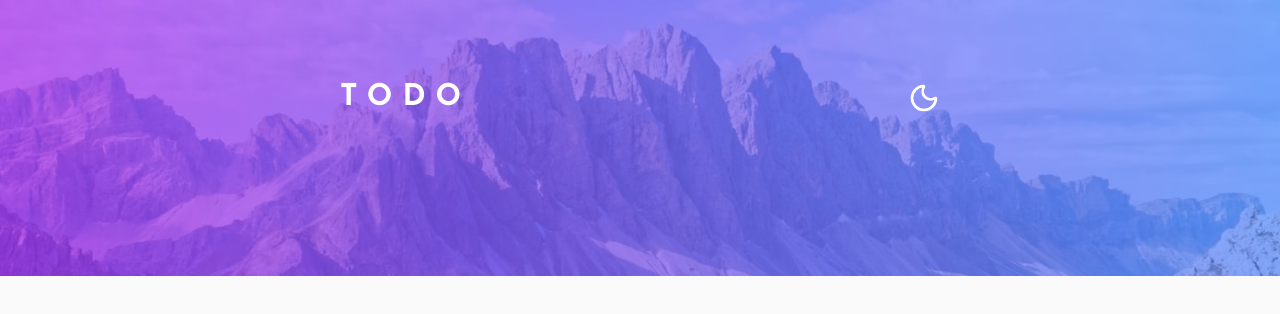
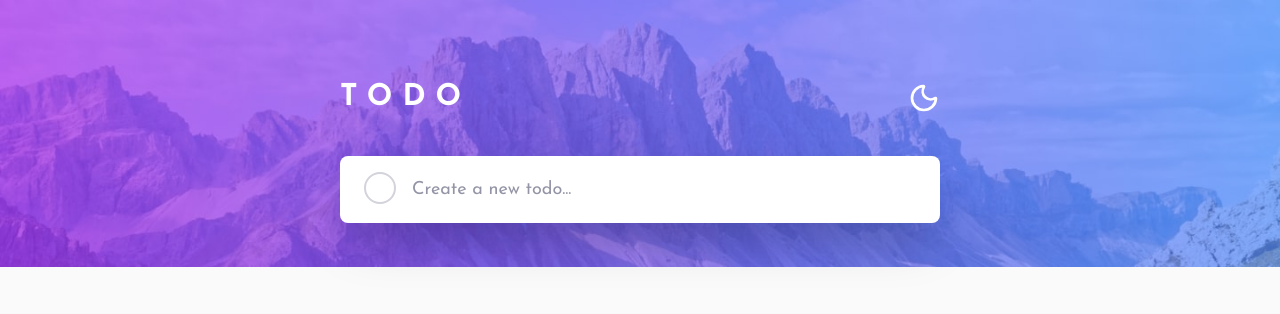
Before and after one commit to CrazyWizard04/todo-app, a React (Vite) app in the folder frontend/: page / in a window 1280 px wide. Shown: the top 314 px of the page. Built offline with nearby package versions, Linux system fonts and the light colour scheme.

Commit message:
Add input component to create tasks

```diff
--- a/frontend/src/components/providers/LocalTasksProvider.tsx
+++ b/frontend/src/components/providers/LocalTasksProvider.tsx
@@ -1,4 +1,4 @@
-import { useState, type PropsWithChildren } from 'react';
+import { useEffect, useState, type PropsWithChildren } from 'react';
 import { TasksContext } from '../../contexts/TasksContext';
 import type { Task } from '../../lib/types';
 
@@ -33,6 +33,10 @@ const LocalTasksProvider = ({ children }: PropsWithChildren) => {
     );
   }
 
+  useEffect(() => {
+    localStorage.setItem('tasks', JSON.stringify(tasks));
+  }, [tasks]);
+
   return (
     <TasksContext.Provider value={{ tasks, addTask, removeTask, updateTask }}>
       {children}
--- /dev/null
+++ b/frontend/src/components/tasks/CreateTaskInput.tsx
@@ -0,0 +1,44 @@
+import { Plus } from 'lucide-react';
+import { useState, type SubmitEvent } from 'react';
+import { useTask } from '../../hooks/useTask';
+
+const CreateTaskInput = () => {
+  const { addTask } = useTask();
+  const [description, setDescription] = useState('');
+
+  function handleSubmit(e: SubmitEvent) {
+    e.preventDefault();
+
+    if (!description.trim().length) return;
+    addTask(description);
+    setDescription('');
+  }
+
+  return (
+    <form
+      noValidate
+      onSubmit={handleSubmit}
+      className="relative w-full bg-surface rounded-lg shadow-2xl"
+    >
+      <input
+        type="text"
+        value={description}
+        onChange={(e) => setDescription(e.target.value)}
+        placeholder="Create a new todo..."
+        className="size-full text-text placeholder:text-muted md:text-lg pl-18 p-6
+            focus:outline-2 focus:outline-purple-500 rounded-lg"
+      />
+
+      <button
+        type="submit"
+        className={`absolute top-4 left-6 size-8 border-2 border-border rounded-full
+            flex-center ${description && 'bg-check'} cursor-pointer focus-visible:outline-2
+            focus-visible:outline-purple-500 focus-visible:outline-offset-2`}
+      >
+        {description && <Plus className="size-4 stroke-4 text-white" />}
+      </button>
+    </form>
+  );
+};
+
+export default CreateTaskInput;
--- a/frontend/src/components/tasks/Navbar.tsx
+++ b/frontend/src/components/tasks/Navbar.tsx
@@ -7,7 +7,11 @@ const Navbar = () => {
   return (
     <nav className="w-full flex justify-between text-white">
       <span className="text-3xl font-bold tracking-[10px] uppercase">todo</span>
-      <button type="button" onClick={toggleDarkMode} className="cursor-pointer">
+      <button
+        type="button"
+        onClick={toggleDarkMode}
+        className="cursor-pointer focus-visible:outline-2 focus-visible:outline-white rounded-md"
+      >
         {isDarkMode ? <Sun className="size-8" /> : <Moon className="size-8" />}
       </button>
     </nav>
--- a/frontend/src/index.css
+++ b/frontend/src/index.css
@@ -5,7 +5,7 @@
   --color-blue-500: hsl(220 98% 61%);
 
   --background-image-check: linear-gradient(
-    to right,
+    to bottom right,
     hsl(192 100% 67%),
     hsl(280 87% 65%)
   );
@@ -41,15 +41,13 @@
 }
 
 @layer base {
-  *,
-  *::before,
-  *::after {
+  html {
     @apply transition-colors duration-200;
   }
 
   body {
-    @apply bg-background bg-mobile md:bg-desktop bg-cover bg-no-repeat px-5 py-10 md:py-20
-      flex justify-center font-josefin;
+    @apply min-h-screen w-full bg-background bg-mobile md:bg-desktop bg-contain bg-no-repeat
+      px-5 py-10 md:py-20 flex justify-center font-josefin transition-colors duration-200;
   }
 
   #root {
--- a/frontend/src/pages/TasksPage.tsx
+++ b/frontend/src/pages/TasksPage.tsx
@@ -1,9 +1,11 @@
+import CreateTaskInput from '../components/tasks/CreateTaskInput';
 import Navbar from '../components/tasks/Navbar';
 
 const TasksPage = () => {
   return (
-    <main className="min-w-9/10 md:min-w-150 mb-20">
+    <main className="min-w-9/10 md:min-w-150 space-y-10">
       <Navbar />
+      <CreateTaskInput />
     </main>
   );
 };
```
